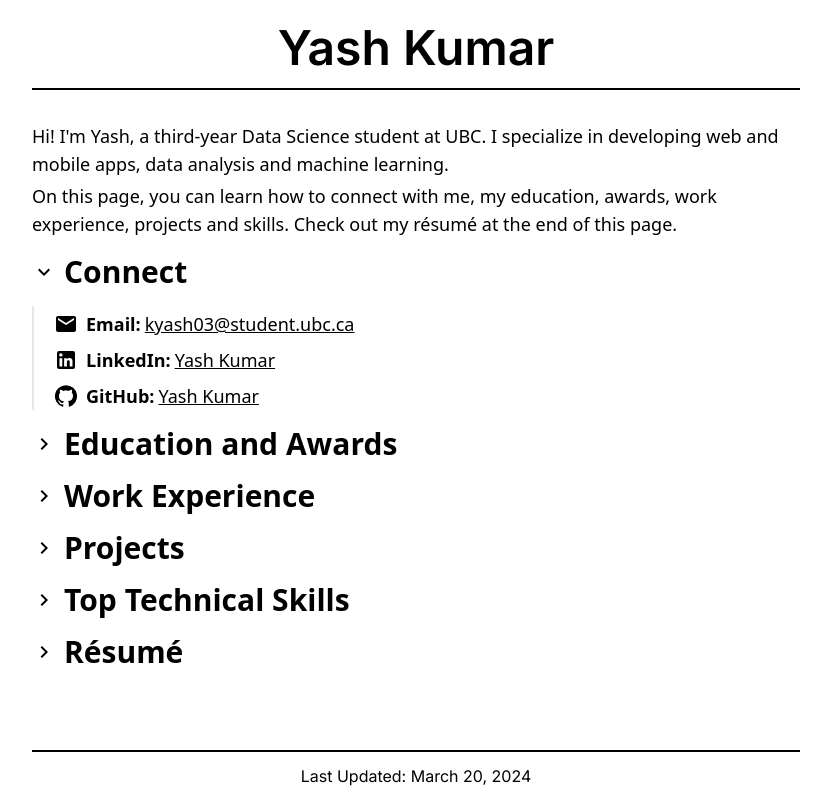
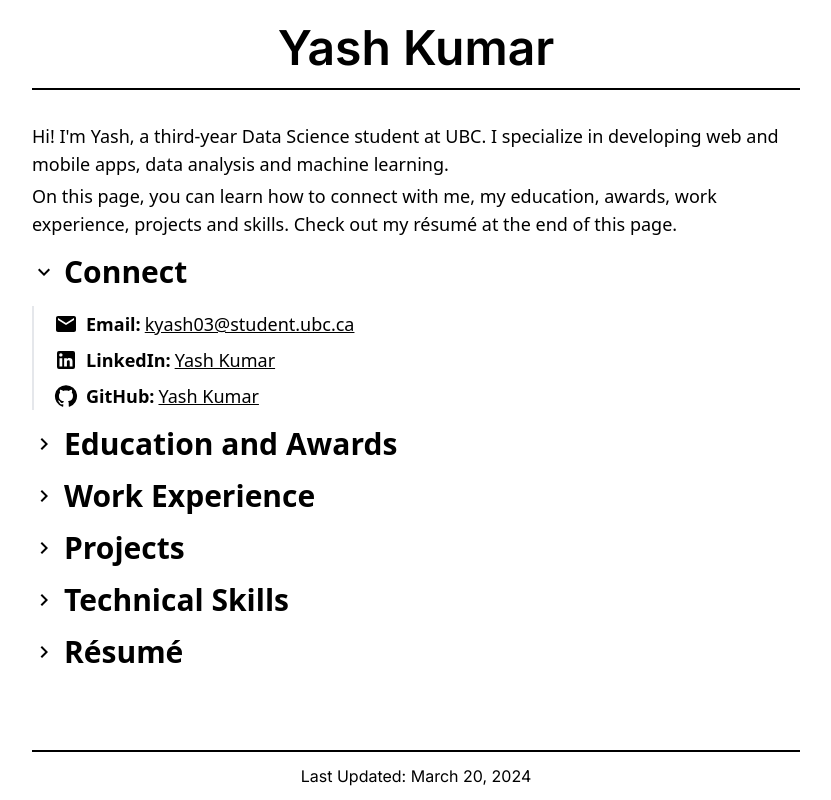
Before and after one commit to KYash03/PersonalWebsite, a Next.js app: page / in a window 1280 px wide. Shown: the whole page, without its empty margins (224-1055 px from the left). Built offline with nearby package versions, Linux system fonts and the light colour scheme.

Commit message:
updated section header

```diff
--- a/app/components/TechnicalSkillsButton.tsx
+++ b/app/components/TechnicalSkillsButton.tsx
@@ -25,7 +25,7 @@ export default function TechnicalSkillsButton() {
         ) : (
           <KeyboardArrowRightIcon className="mr-2" />
         )}
-        Top Technical Skills
+        Technical Skills
       </button>
       {isClickedTechnicalSkills && <TechnicalSkills />}
     </>
```
